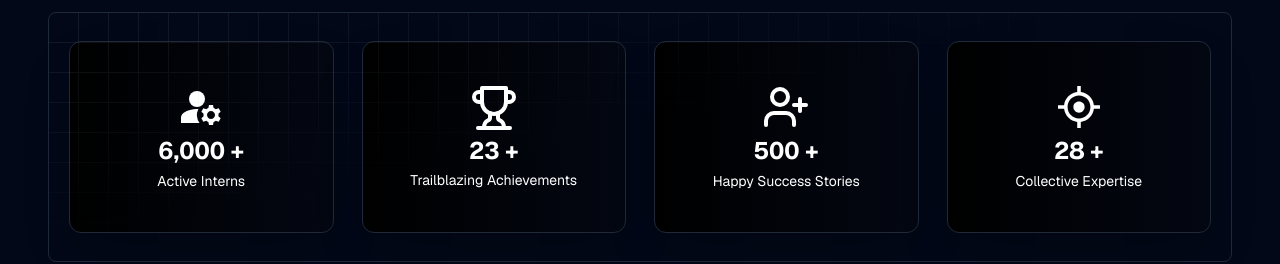
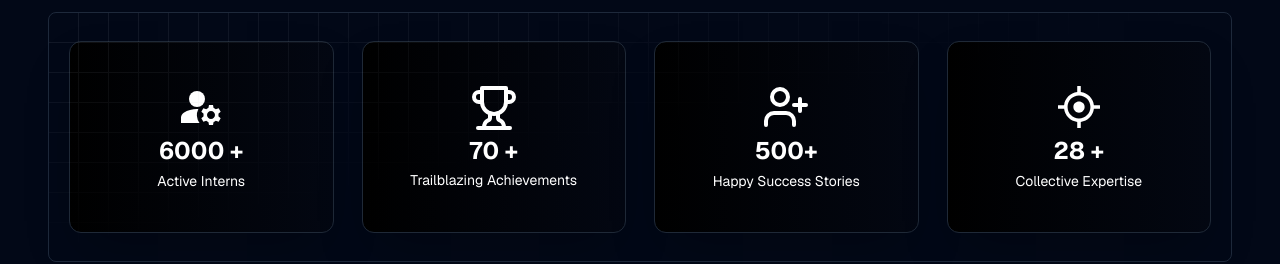
Before and after one commit to suman-3/extion-infotech-website, a Next.js app: page / in a window 1280 px wide. Shown: the part 1500-1764 px from the top of the page. Built offline with nearby package versions, Linux system fonts and the light colour scheme.

Commit message:
chore: Remove NumberTicker component and update counter cards section

```diff
--- a/app/(landing)/_components/counter-cards-section.tsx
+++ b/app/(landing)/_components/counter-cards-section.tsx
@@ -1,7 +1,6 @@
 import React from "react";
 import { MdManageAccounts } from "react-icons/md";
 
-import NumberTicker from "@/components/uianimation/number-ticker";
 import { Trophy, UserPlus } from "lucide-react";
 import { AiOutlineAim } from "react-icons/ai";
 
@@ -18,7 +17,7 @@ const Countercard = () => {
         <div className="flex flex-col gap-[3px] md:gap-1 items-center justify-center">
           <MdManageAccounts className="size-12 shrink-0" />
           <h1 className="text-lg md:text-2xl font-bold">
-            <NumberTicker value={6000} stiffnessValue={300} /> +
+           6000 +
           </h1>
           <p className={cn("text-sm sm:text-md", cardDescriptionClass)}>
             Active Interns
@@ -29,7 +28,7 @@ const Countercard = () => {
         <div className="flex flex-col gap-[3px] items-center justify-center mt-3 lg:mt-0">
           <Trophy className="size-10 lg:size-12 shrink-0" />
           <h1 className="text-lg md:text-2xl font-bold">
-            <NumberTicker value={23} stiffnessValue={70} /> +
+          70 +
           </h1>
           <p className={cn("text-sm sm:text-md", cardDescriptionClass)}>
             Trailblazing <br className="lg:hidden" /> Achievements
@@ -40,7 +39,7 @@ const Countercard = () => {
         <div className="flex flex-col gap-1 items-center justify-center">
           <UserPlus className="size-10 lg:size-12 shrink-0" />
           <h1 className="text-lg md:text-2xl font-bold">
-            <NumberTicker value={500} stiffnessValue={200} /> +
+          500+
           </h1>
           <p className={cn("text-sm sm:text-md", cardDescriptionClass)}>
             Happy Success Stories
@@ -51,7 +50,7 @@ const Countercard = () => {
         <div className="flex flex-col gap-1 items-center justify-center">
           <AiOutlineAim className="size-12 shrink-0" />
           <h1 className={cn("", CardNumberClass)}>
-            <NumberTicker value={28} stiffnessValue={70} /> +
+            28 +
           </h1>
           <p className={cn("text-sm sm:text-md", cardDescriptionClass)}>
             Collective Expertise
--- a/components/uianimation/number-ticker.tsx
+++ /dev/null
@@ -1,56 +0,0 @@
-"use client";
-
-import { cn } from "@/lib/utils";
-import { useInView, useMotionValue, useSpring } from "framer-motion";
-import { useEffect, useRef } from "react";
-
-export default function NumberTicker({
-  value,
-  direction = "up",
-  delay = 0,
-  className,
-  stiffnessValue
-}: {
-  value: number;
-  direction?: "up" | "down";
-  className?: string;
-  delay?: number; // delay in s
-  stiffnessValue?: number;
-}) {
-  const ref = useRef<HTMLSpanElement>(null);
-  const motionValue = useMotionValue(direction === "down" ? value : 0);
-  const springValue = useSpring(motionValue, {
-    damping: 60,
-    stiffness: stiffnessValue,
-  });
-  const isInView = useInView(ref, { once: true, margin: "0px" });
-
-  useEffect(() => {
-    isInView &&
-      setTimeout(() => {
-        motionValue.set(direction === "down" ? 0 : value);
-      }, delay * 1000);
-  }, [motionValue, isInView, delay, value, direction]);
-
-  useEffect(
-    () =>
-      springValue.on("change", (latest) => {
-        if (ref.current) {
-          ref.current.textContent = Intl.NumberFormat("en-US").format(
-            latest.toFixed(0),
-          );
-        }
-      }),
-    [springValue],
-  );
-
-  return (
-    <span
-      className={cn(
-        "inline-block tabular-nums text-black dark:text-white",
-        className,
-      )}
-      ref={ref}
-    />
-  );
-}
```
